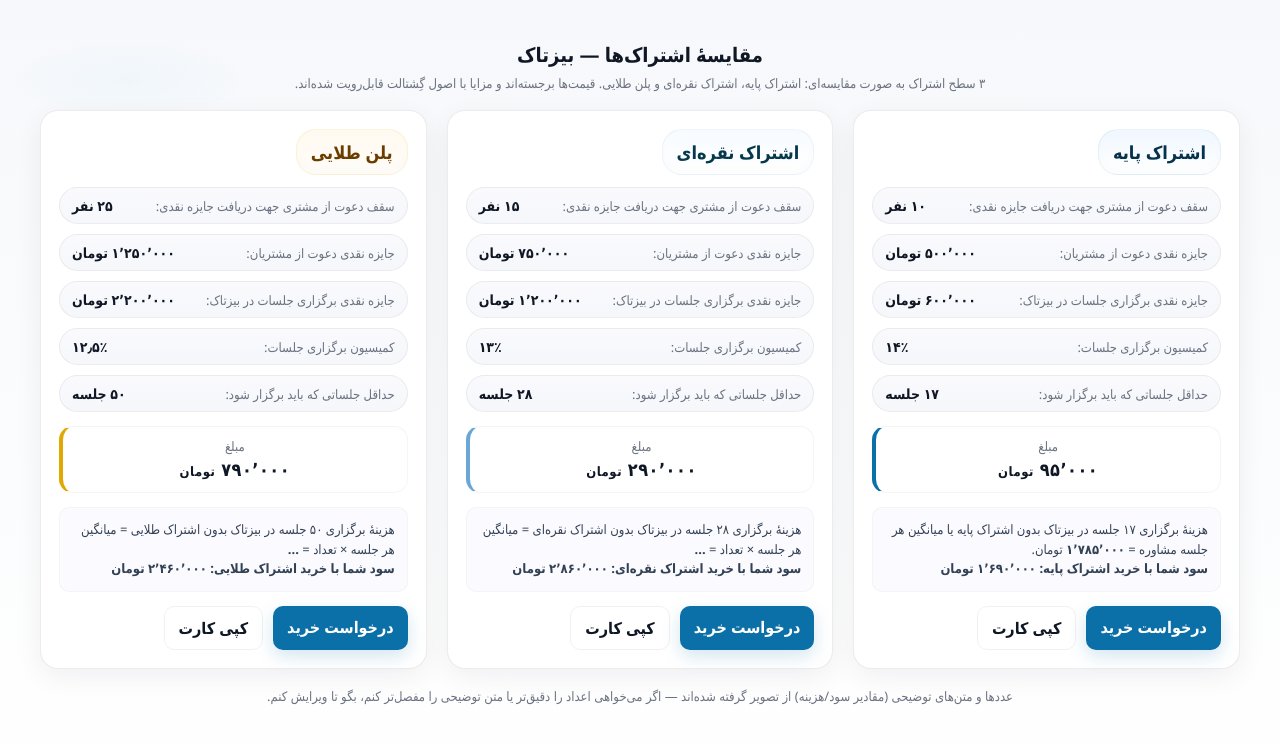
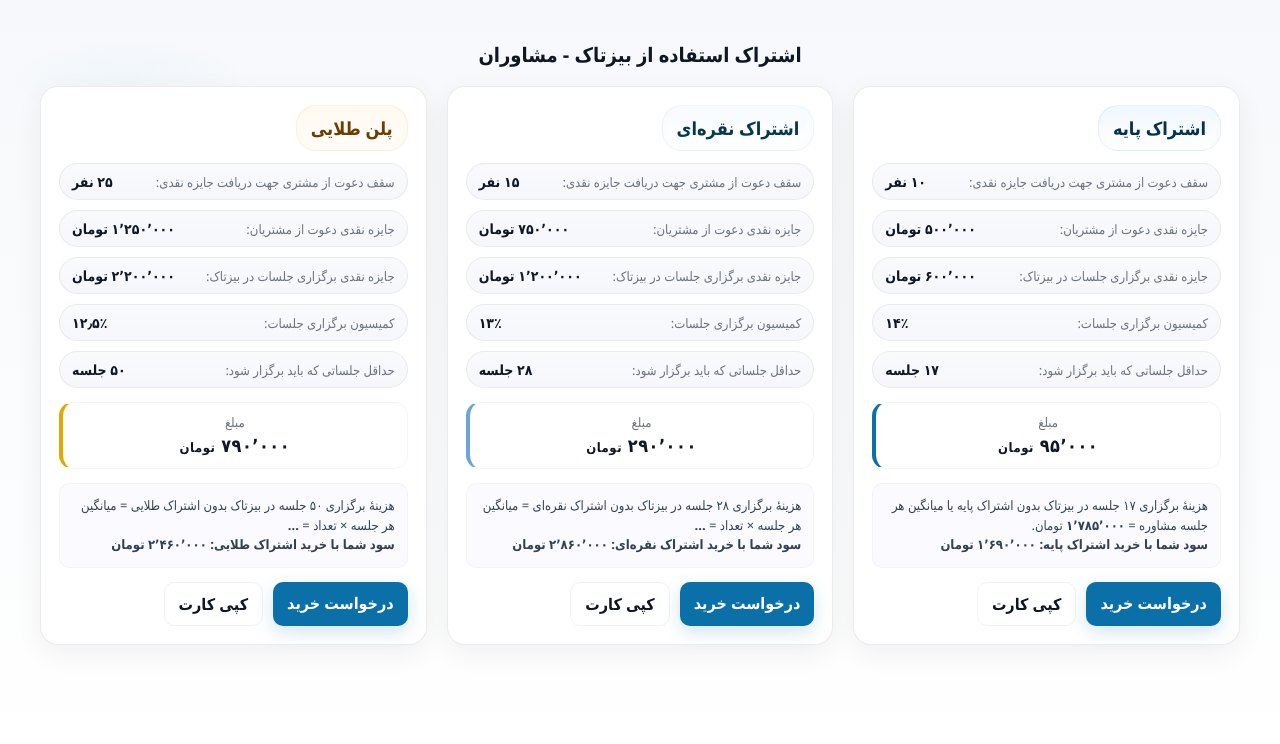
Before and after one commit to mehdigholami106-stack/Mentors-plans, a plain HTML site: page index.html in a window 1280 px wide. Drawn offline with Linux system fonts and the light colour scheme.

Commit message:
Update index.html

```diff
--- a/index.html
+++ b/index.html
@@ -174,8 +174,8 @@
 <body>
   <div class="wrap">
     <header>
-      <h1>مقایسهٔ اشتراک‌ها — بیزتاک</h1>
-      <p>۳ سطح اشتراک به صورت مقایسه‌ای: اشتراک پایه، اشتراک نقره‌ای و پلن طلایی. قیمت‌ها برجسته‌اند و مزایا با اصول گِشتالت قابل‌رویت شده‌اند.</p>
+      <h1>اشتراک  استفاده از بیزتاک - مشاوران</h1>
+      <p> </p>
     </header>
 
     <main class="cards" role="list" aria-label="لیست پلن‌ها">
@@ -286,7 +286,7 @@
     </main>
 
     <footer>
-      عددها و متن‌های توضیحی (مقادیر سود/هزینه) از تصویر گرفته شده‌اند — اگر می‌خواهی اعداد را دقیق‌تر یا متن توضیحی را مفصل‌تر کنم، بگو تا ویرایش کنم.
+
     </footer>
   </div>
 
```
